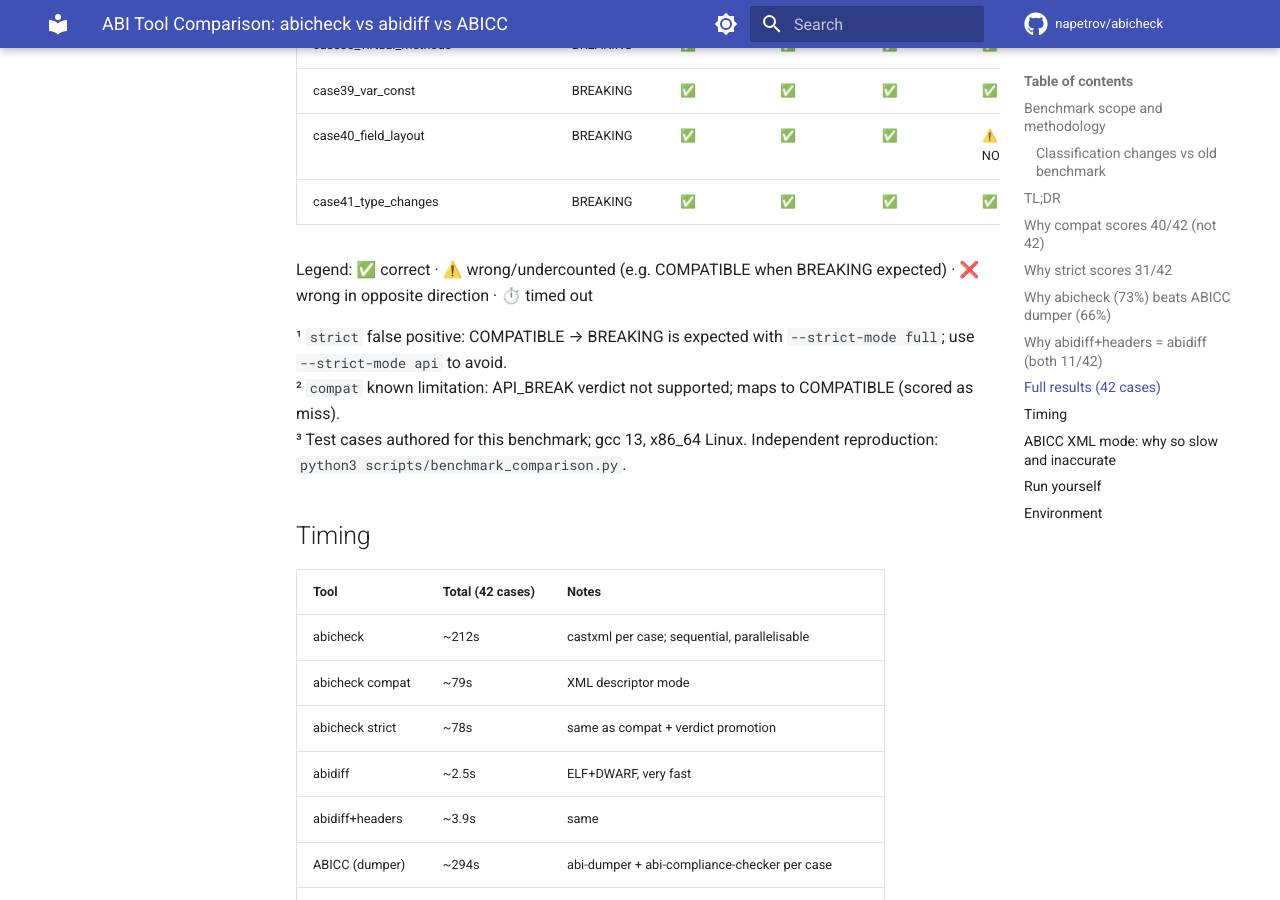
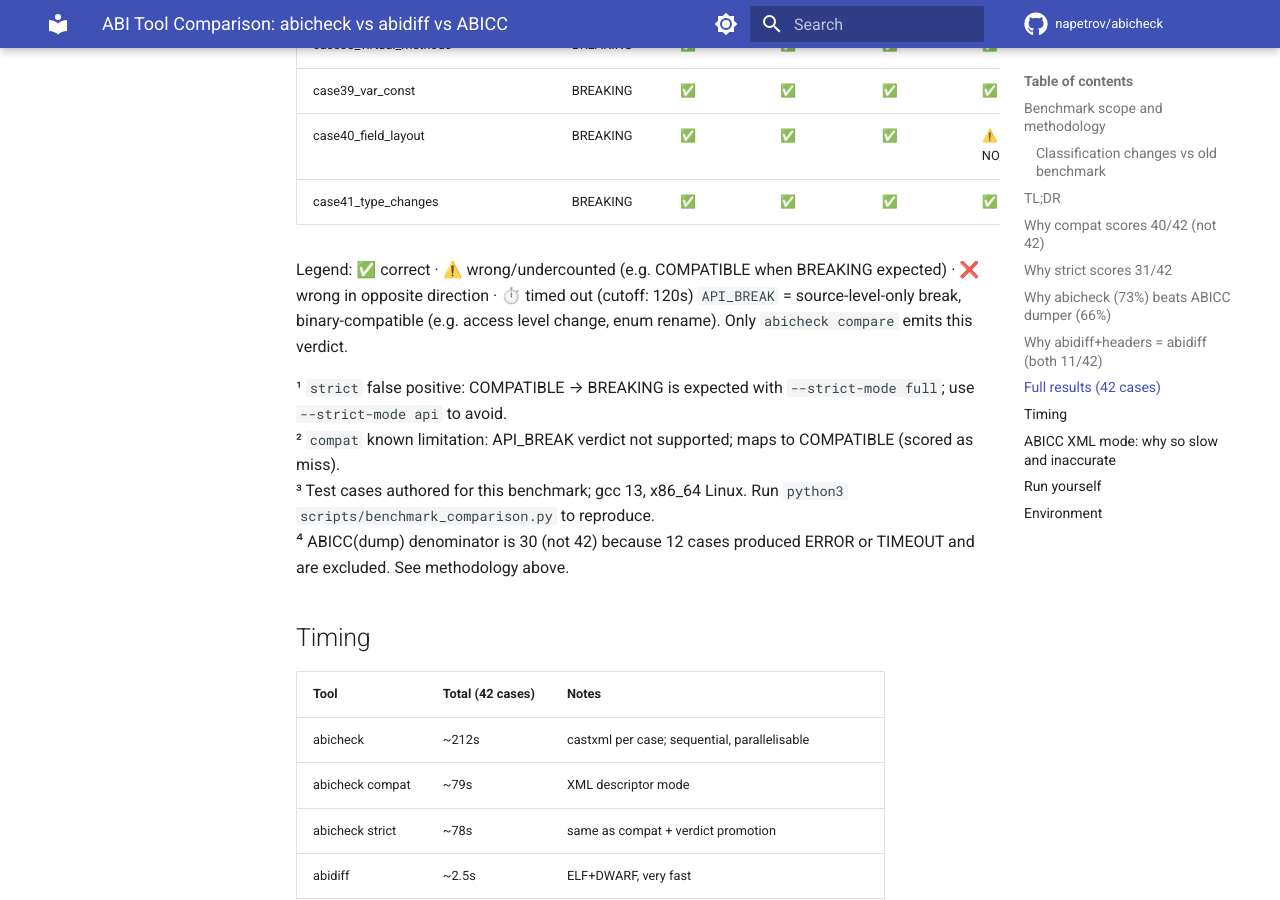
Before and after one commit to napetrov/abicheck, an MkDocs documentation site: the page built from docs/benchmark_report.md, in a window 1280 px wide and 900 px high, scrolled down 5534 px. Built offline with MkDocs 1.6.1 and Material for MkDocs 9.7.7, drawn with Linux system fonts in a browser that asks for light colours; comment, search, counter and statistics services are not loaded; some of the changed text lies outside the part shown.

Commit message:
docs: address devil's advocate nits (denominator, legend, footnotes)
- ABICC(dump) 20/30: add footnote 4 explaining denominator = 30
  because 12 cases excluded (ERROR/TIMEOUT), not 42
- Legend: add timeout cutoff (120s) and API_BREAK definition
- Consolidate footnotes: 1-4 with explicit meanings

```diff
--- a/docs/benchmark_report.md
+++ b/docs/benchmark_report.md
@@ -34,7 +34,7 @@
 | **abicheck (compare)** | **42/42** | **100%** | castxml + ELF, full semantic analysis ³ |
 | abicheck (compat)  | 40/42 | 95% | ABICC drop-in; 2 cases use API_BREAK verdict not supported in compat mode |
 | abicheck (strict)  | 31/42 | 73% | `--strict-mode full` promotes COMPATIBLE→BREAKING (expected for strict) |
-| ABICC (abi-dumper) | 20/30 | 66% | Scored on 30/42 — 12 cases ERROR/TIMEOUT |
+| ABICC (abi-dumper) | 20/30 | 66% | Scored on 30/42 — 12 cases ERROR/TIMEOUT ⁴ |
 | ABICC (xml)        | 25/41 | 60% | Scored on 41/42 — case16 TIMEOUT |
 | abidiff (ELF)      | 11/42 | 26% | ELF symbol diff only |
 | abidiff (+headers) | 11/42 | 26% | Same as ELF — see note below |
@@ -133,11 +133,13 @@
 | case40_field_layout | BREAKING | ✅ | ✅ | ✅ | ⚠️ NO_CHANGE | ⚠️ NO_CHANGE | ❌ ERROR | ⚠️ COMPAT |
 | case41_type_changes | BREAKING | ✅ | ✅ | ✅ | ✅ | ✅ | ✅ | ✅ |
 
-Legend: ✅ correct · ⚠️ wrong/undercounted (e.g. COMPATIBLE when BREAKING expected) · ❌ wrong in opposite direction · ⏱️ timed out
+Legend: ✅ correct · ⚠️ wrong/undercounted (e.g. COMPATIBLE when BREAKING expected) · ❌ wrong in opposite direction · ⏱️ timed out (cutoff: 120s)
+`API_BREAK` = source-level-only break, binary-compatible (e.g. access level change, enum rename). Only `abicheck compare` emits this verdict.
 
 ¹ `strict` false positive: COMPATIBLE → BREAKING is expected with `--strict-mode full`; use `--strict-mode api` to avoid.
 ² `compat` known limitation: API_BREAK verdict not supported; maps to COMPATIBLE (scored as miss).
-³ Test cases authored for this benchmark; gcc 13, x86_64 Linux. Independent reproduction: `python3 scripts/benchmark_comparison.py`.
+³ Test cases authored for this benchmark; gcc 13, x86_64 Linux. Run `python3 scripts/benchmark_comparison.py` to reproduce.
+⁴ ABICC(dump) denominator is 30 (not 42) because 12 cases produced ERROR or TIMEOUT and are excluded. See methodology above.
 
 ## Timing
 
```
